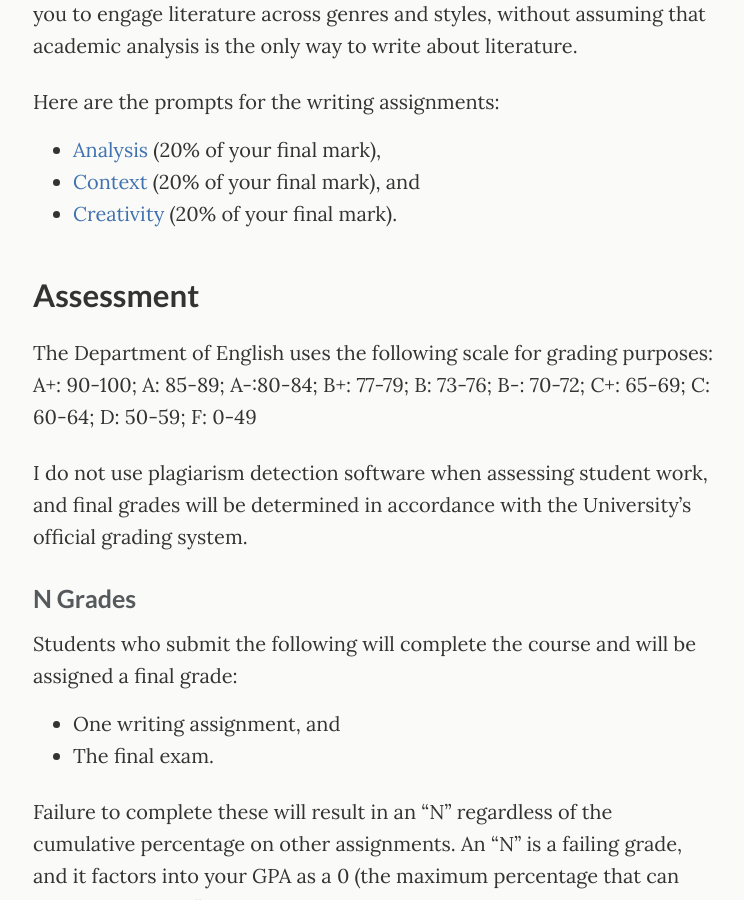
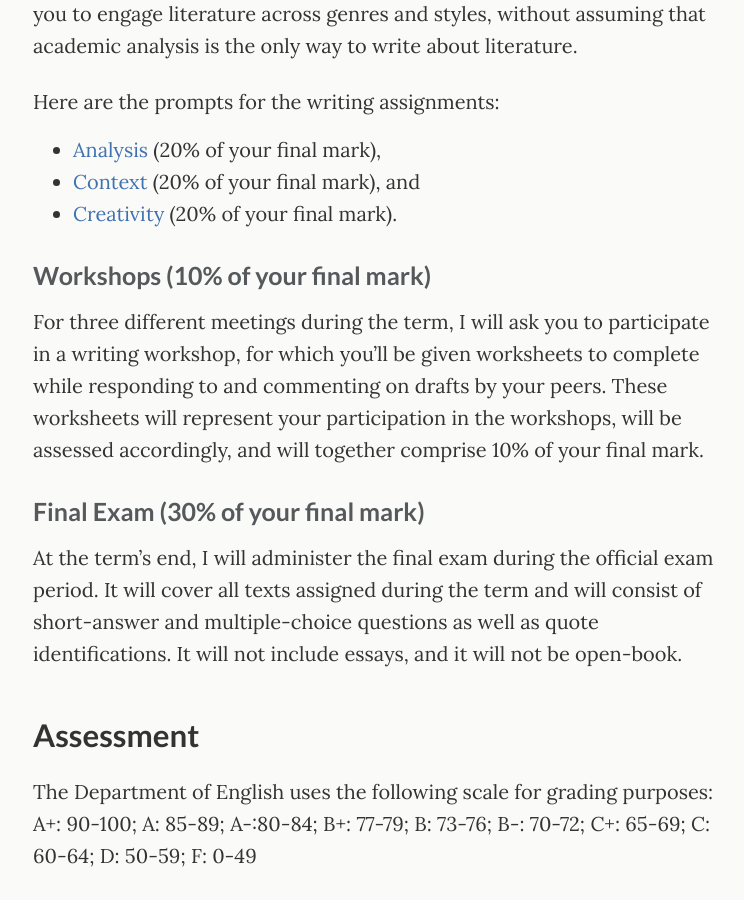
Before and after one commit to jentery/429c, a Jekyll site: the page built from _pages/assignments.md, in a window 1280 px wide and 900 px high, scrolled down 912 px. Shown: the whole window, without its empty margins (265-1009 px from the left). Built offline with Jekyll 4.4.1, drawn with Linux system fonts in a browser that asks for light colours.

Commit message:
Update assignments.md

```diff
--- a/_pages/assignments.md
+++ b/_pages/assignments.md
@@ -24,6 +24,12 @@ Here are the prompts for the writing assignments:
 * [Analysis](https://jentery.github.io/429c/analysis.html) (20% of your final mark),
 * [Context](https://jentery.github.io/429c/context.html) (20% of your final mark), and
 * [Creativity](https://jentery.github.io/429c/creativity.html) (20% of your final mark).
+
+### Workshops (10% of your final mark)
+For three different meetings during the term, I will ask you to participate in a writing workshop, for which you'll be given worksheets to complete while responding to and commenting on drafts by your peers. These worksheets will represent your participation in the workshops, will be assessed accordingly, and will together comprise 10% of your final mark.
+
+### Final Exam (30% of your final mark)
+At the term's end, I will administer the final exam during the official exam period. It will cover all texts assigned during the term and will consist of short-answer and multiple-choice questions as well as quote identifications. It will not include essays, and it will not be open-book.
 
 ## Assessment
 The Department of English uses the following scale for grading purposes: A+: 90-100; A: 85-89; A-:80-84; B+: 77-79; B: 73-76; B-: 70-72; C+: 65-69; C: 60-64; D: 50-59; F: 0-49
```
